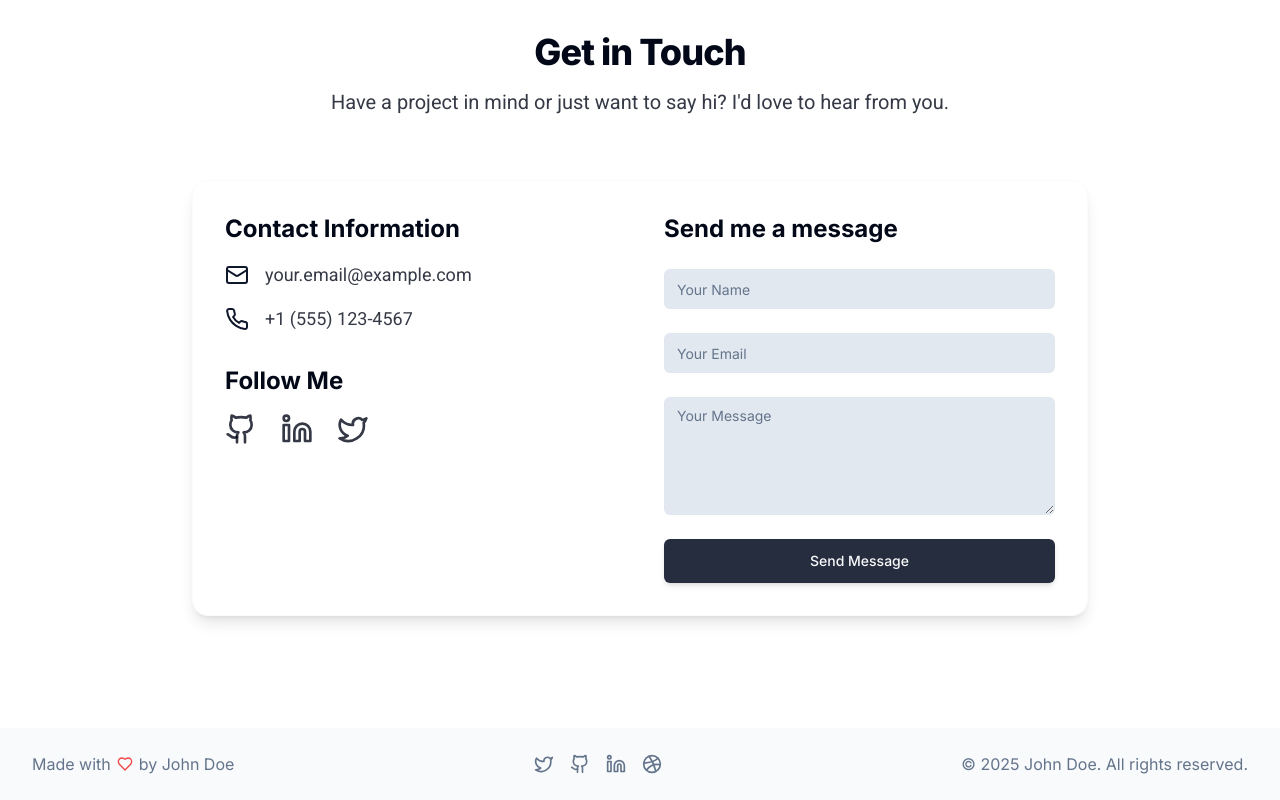
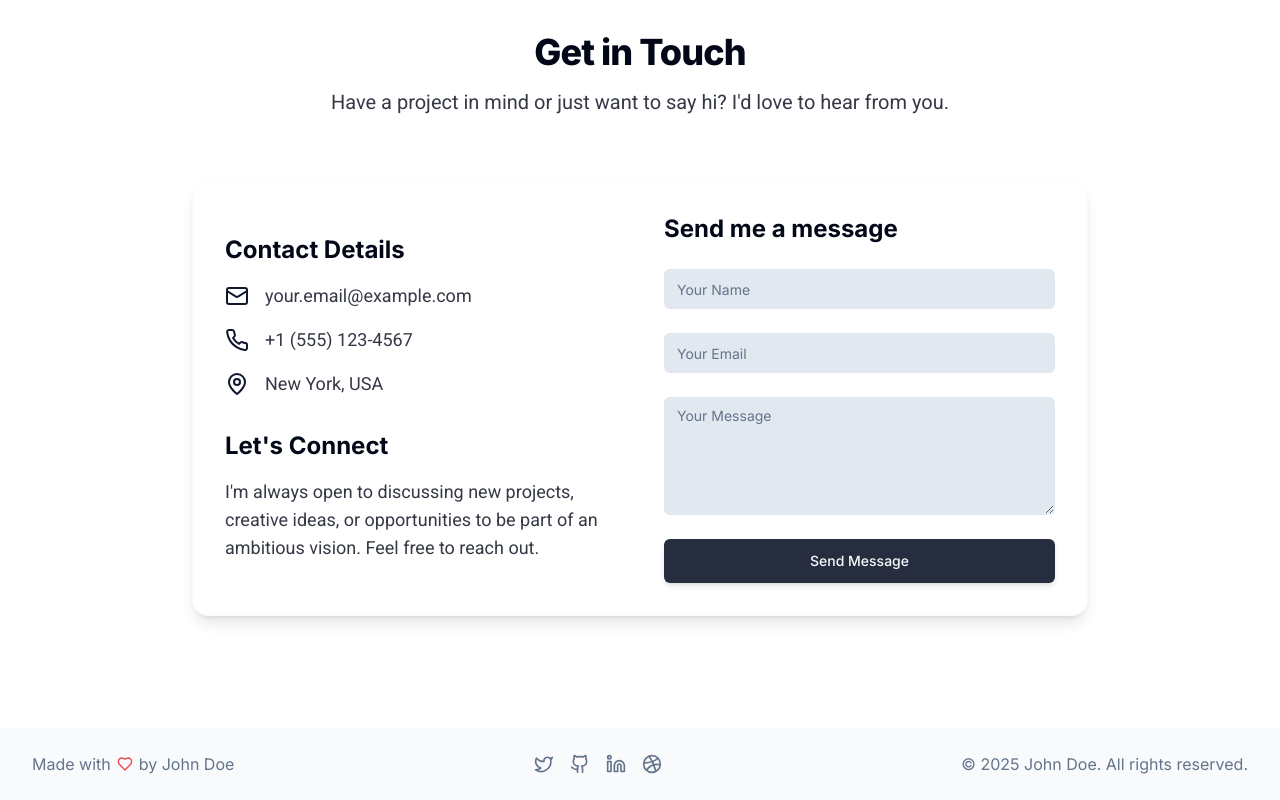
Before and after one commit to livu000/portfolio, a React (Vite) app: page / in a window 1280 px wide. Shown: the part 3361-4161 px from the top of the page. Built offline with nearby package versions, Linux system fonts and the light colour scheme.

Commit message:
FS-30-09-2025-15

```diff
--- a/src/sections/Contact.jsx
+++ b/src/sections/Contact.jsx
@@ -1,7 +1,7 @@
 import { Button } from "@/components/ui/button";
 import { Input } from "@/components/ui/input";
 import { Textarea } from "@/components/ui/textarea";
-import { Mail, Phone, Github, Linkedin, Twitter } from "lucide-react";
+import { Mail, Phone, MapPin } from "lucide-react";
 
 export function Contact() {
   return (
@@ -15,11 +15,11 @@
             Have a project in mind or just want to say hi? I'd love to hear from you.
           </p>
         </div>
-        <div className="max-w-4xl mx-auto">
-          <div className="grid grid-cols-1 lg:grid-cols-2 gap-12 bg-card p-8 rounded-2xl shadow-lg border border-border/20">
-            <div className="space-y-8">
+        <div className="max-w-4xl mx-auto bg-card p-8 rounded-2xl shadow-lg border border-border/20">
+          <div className="grid grid-cols-1 lg:grid-cols-2 gap-12">
+            <div className="flex flex-col justify-center space-y-8">
               <div>
-                <h3 className="text-2xl font-bold text-foreground mb-4">Contact Information</h3>
+                <h3 className="text-2xl font-bold text-foreground mb-4">Contact Details</h3>
                 <div className="space-y-4">
                   <div className="flex items-center gap-4">
                     <Mail className="w-6 h-6 text-primary" />
@@ -29,15 +29,17 @@
                     <Phone className="w-6 h-6 text-primary" />
                     <span className="text-lg text-foreground/80 font-roboto">+1 (555) 123-4567</span>
                   </div>
+                  <div className="flex items-center gap-4">
+                    <MapPin className="w-6 h-6 text-primary" />
+                    <span className="text-lg text-foreground/80 font-roboto">New York, USA</span>
+                  </div>
                 </div>
               </div>
               <div>
-                <h3 className="text-2xl font-bold text-foreground mb-4">Follow Me</h3>
-                <div className="flex gap-6">
-                  <a href="#" className="text-foreground/80 hover:text-primary transition-colors duration-300"><Github className="w-8 h-8" /></a>
-                  <a href="#" className="text-foreground/80 hover:text-primary transition-colors duration-300"><Linkedin className="w-8 h-8" /></a>
-                  <a href="#" className="text-foreground/80 hover:text-primary transition-colors duration-300"><Twitter className="w-8 h-8" /></a>
-                </div>
+                <h3 className="text-2xl font-bold text-foreground mb-4">Let's Connect</h3>
+                <p className="text-lg text-foreground/80 font-roboto">
+                  I'm always open to discussing new projects, creative ideas, or opportunities to be part of an ambitious vision. Feel free to reach out.
+                </p>
               </div>
             </div>
             <div className="space-y-6">
```
